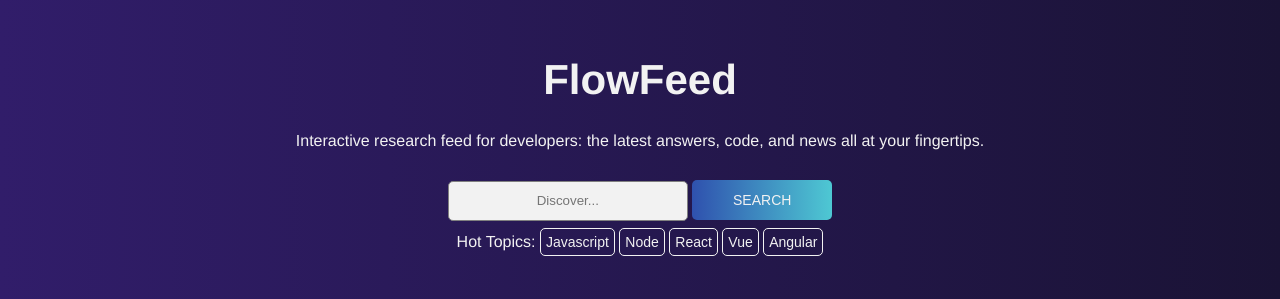
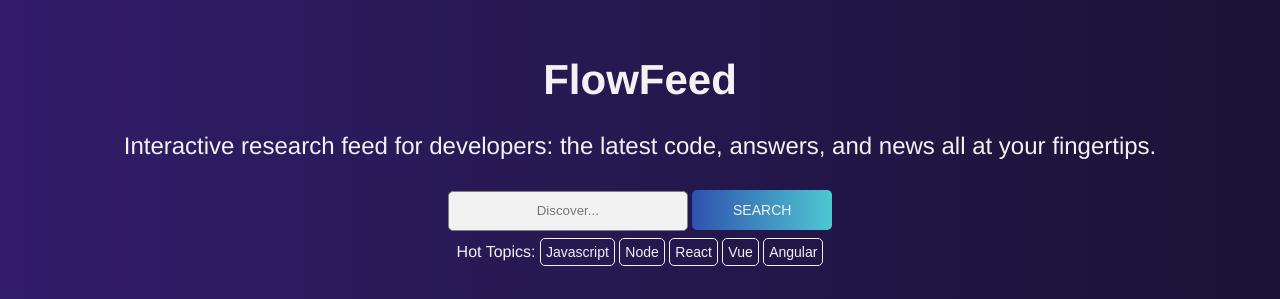
Before and after one commit to jhwheeler/flow-feed, a plain HTML site: page index.html in a window 1280 px wide. Shown: the top 299 px of the page. Drawn offline with nearby package versions, Linux system fonts and the light colour scheme.

Commit message:
Fix typo

```diff
--- a/css/main.css
+++ b/css/main.css
@@ -24,6 +24,7 @@ h1 {
 }
 
 header p {
+    font-size: 24px;
     font-weight: 300;
     color: #f2f2f2;
 }
--- a/index.html
+++ b/index.html
@@ -16,7 +16,7 @@
           <div class="row">
               <div class="col-12">
                   <h1>FlowFeed</h1>
-                  <p>Interactive research feed for developers: the latest answers, code, and news all at your fingertips.</p>
+                  <p>Interactive research feed for developers: the latest code, answers, and news all at your fingertips.</p>
               </div>
           </div>
           </header>
```
